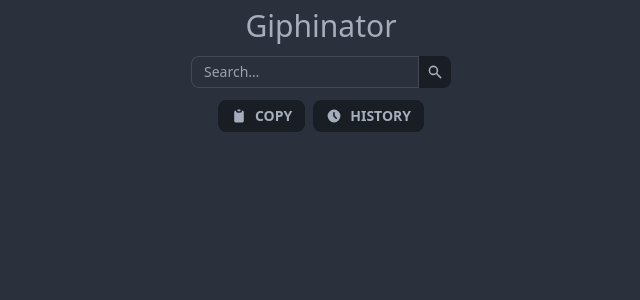
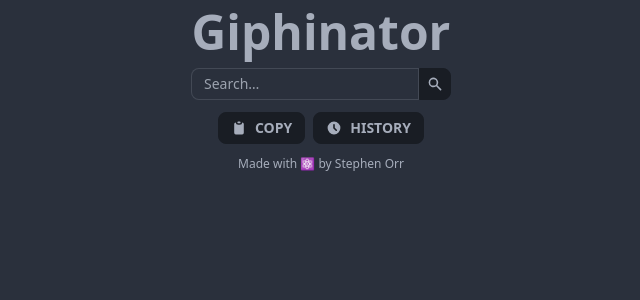
Before and after one commit to stevorr/gifinator-react, a React (Create React App) app: page / in a window 1280 px wide. Shown: the top 300 px of the page, without its empty margins (319-959 px from the left). Built offline with nearby package versions, Linux system fonts and the light colour scheme; no server answers.

Commit message:
Update title and bottom text

```diff
--- a/src/App.jsx
+++ b/src/App.jsx
@@ -48,14 +48,17 @@ export default function App() {
       <div className="drawer drawer-end h-screen w-full" onClick={handleClickOfftoClose}>
         <input id="history-drawer" type="checkbox" className="drawer-toggle" checked={drawerOpen} readOnly />
         <div className="drawer-content max-h-screen my-2">
-          <div className="flex flex-col flex-initial items-center max-h-screen gap-3">
-            <span className="text-3xl">Giphinator</span>
+          <div className="flex flex-col flex-initial items-center max-h-fit gap-3">
+            <h1 className="font-title font-extrabold">
+              <div className="text-5xl">Giphinator</div>
+            </h1>
             <Form />
             {data && <Giphy />}
             <div className="flex flex-row gap-2">
               <ClipboardButton />
               <ShowHistoryButton />
             </div>
+            <div className="text-xs"><span>Made with </span><a href="https://en.wikipedia.org/wiki/React_(JavaScript_library)">⚛️</a><span> by Stephen Orr</span></div>
           </div>
         </div>
         <div className="drawer-side">
--- a/src/components/Giphy.jsx
+++ b/src/components/Giphy.jsx
@@ -6,7 +6,7 @@ export default function Giphy() {
 
     return (
         <div className={`max-h-fit`}>
-            <img src={context.data.images.original.url} alt={context.data.title} />
+            <img className="rounded-xl" src={context.data.images.original.url} alt={context.data.title} />
         </div>
     )
 }
```
